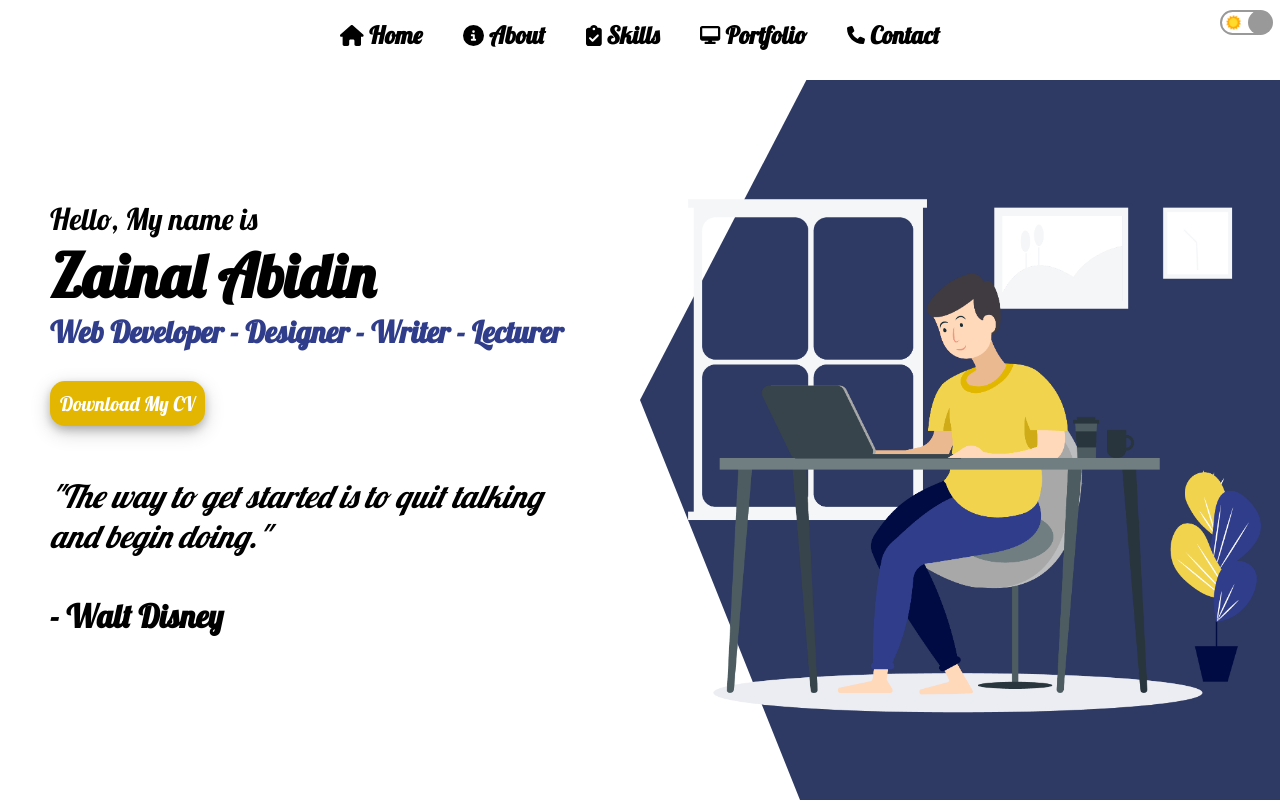
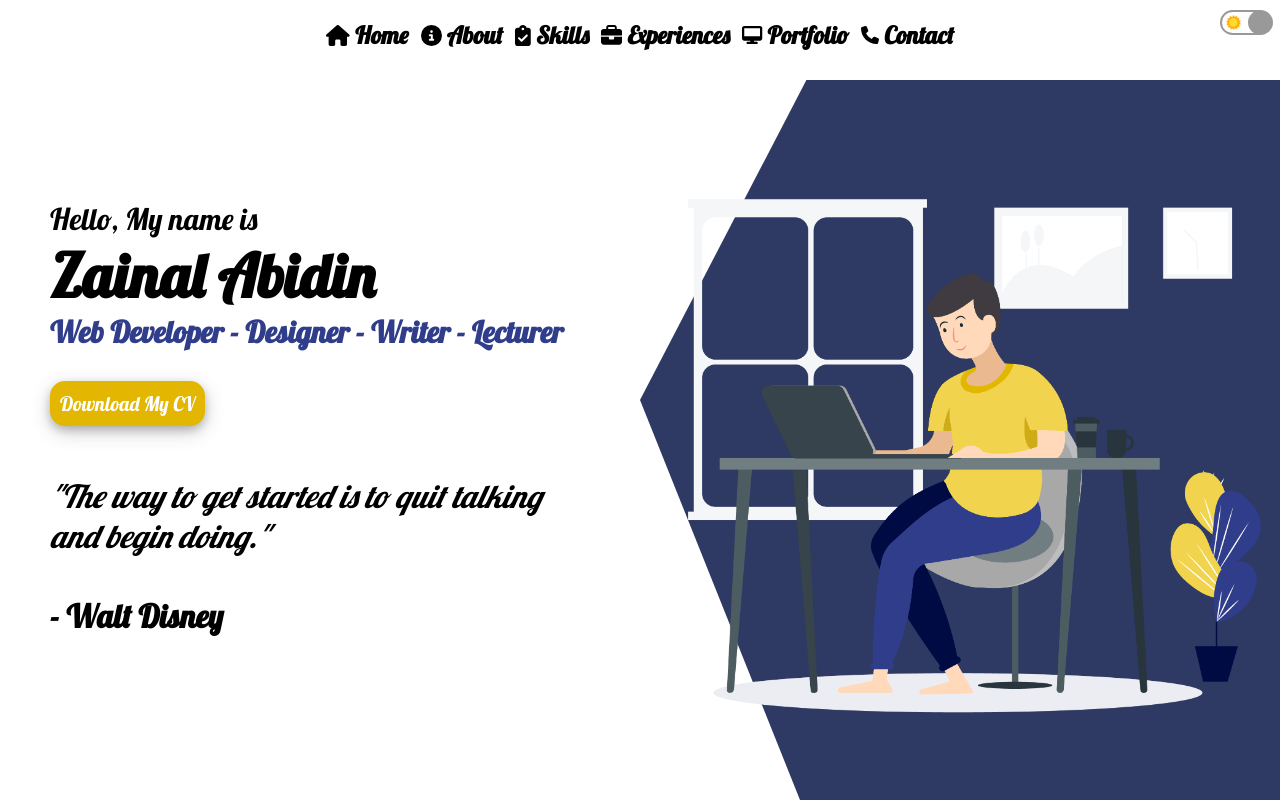
Before and after one commit to zabidin384/zainal-portfolio, a React (Create React App) app: page / in a window 1280 px wide. Shown: the top 802 px of the page. Built offline with nearby package versions, Linux system fonts and the light colour scheme.

Commit message:
Update Navbar.jsx

```diff
--- a/src/components/Navbar.jsx
+++ b/src/components/Navbar.jsx
@@ -1,6 +1,6 @@
 import "./navbar.css";
 import { FontAwesomeIcon } from "@fortawesome/react-fontawesome";
-import { faHouse, faCircleInfo, faClipboardCheck, faDesktop, faPhone } from "@fortawesome/free-solid-svg-icons";
+import { faHouse, faCircleInfo, faClipboardCheck, faBriefcase, faDesktop, faPhone } from "@fortawesome/free-solid-svg-icons";
 import { useContext } from "react";
 import { ThemeContext } from "../context";
 
@@ -26,6 +26,11 @@ export default function Navbar() {
 				</a>
 			</div>
 			<div className="n-item">
+				<a href="#experiences">
+					<FontAwesomeIcon icon={faBriefcase} size="sm" /> Experiences
+				</a>
+			</div>
+			<div className="n-item">
 				<a href="#portfolio">
 					<FontAwesomeIcon icon={faDesktop} size="xs" /> Portfolio
 				</a>
```
